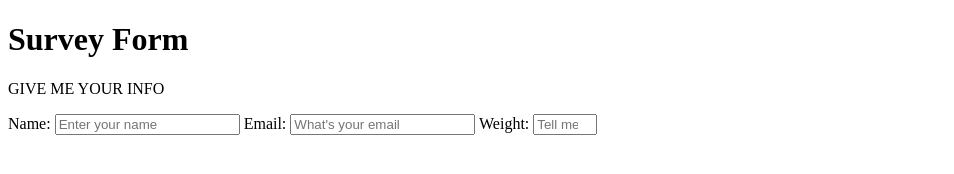
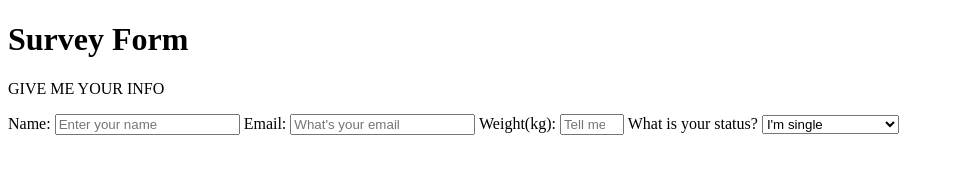
Before and after one commit to csc473s2019-webdev/hw3-p5-practice-with-html-css-forms-jiajern, a plain HTML site: page index.html in a window 1280 px wide. Shown: the whole page, without its empty margins (0-954 px from the left). Drawn offline with Linux system fonts and the light colour scheme.

Commit message:
story 12

```diff
--- a/index.html
+++ b/index.html
@@ -20,8 +20,16 @@
         <label for="email" id="email-label">Email:</label>
         <input type="email" id="email" placeholder="What's your email" required>
         <!-- number -->
-        <label for="weight" id="number-label">Weight:</label>
-        <input type="number" id="number" placeholder="Tell me your weight!" min="1" max="110" required>
+        <label for="weight" id="number-label">Weight(kg):</label>
+        <input type="number" id="number" placeholder="Tell me your weight!" min="5" max="200" required>
+        <!-- dropdown -->
+        <label for="status">What is your status?</label>
+        <select name="status" id="dropdown">
+            <option value="Single">I'm single</option>
+            <option value="Taken">I'm taken</option>
+            <option value="Widow">I'm a widow</option>
+            <option value="TBA">Taken but available</option>
+        </select>
 
     </form>
 
```
Also changed, not shown: 1 other file.
